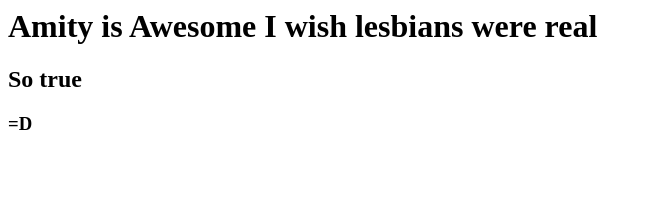
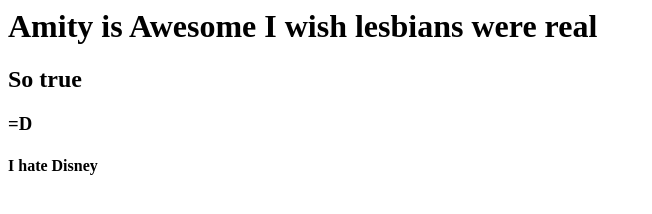
Before and after one commit to JuanEsMD/Desenvolvimento-Agil---DevOps-GIT, a plain HTML site: page index.html in a window 1280 px wide. Shown: the whole page, without its empty margins (0-652 px from the left). Drawn offline with Linux system fonts and the light colour scheme.

Commit message:
Adiciona o texto novo
FUCK DISNEY

```diff
--- a/index.html
+++ b/index.html
@@ -7,6 +7,7 @@
         <h1>Amity is Awesome I wish lesbians were real</h1>
         <h2>So true</h2>
         <h3>=D</h3>
+        <h4>I hate Disney</h4>
     </body>
 
 </html>
```
